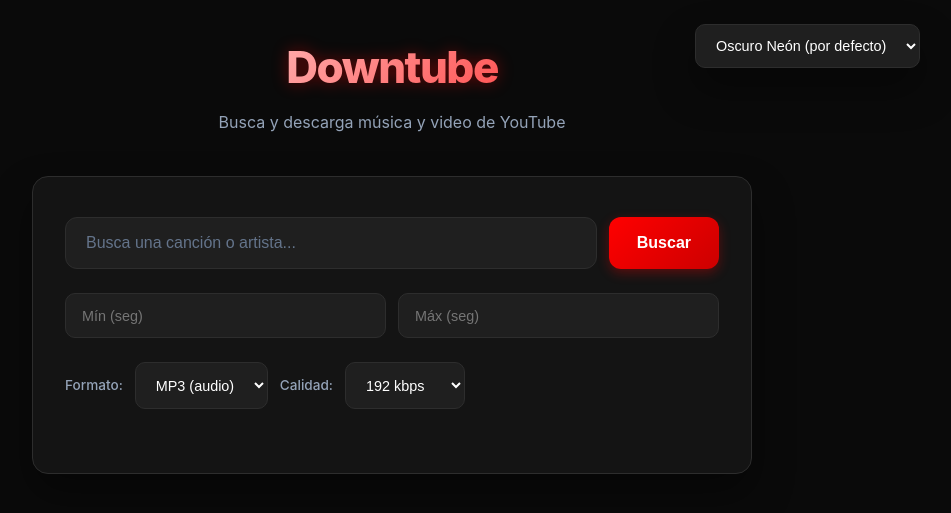
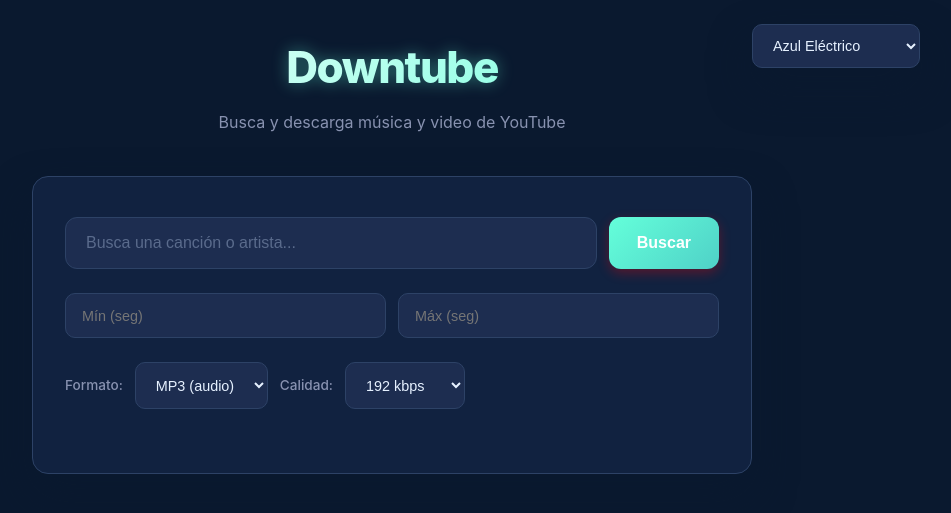
Before and after one commit to yonier-dev/downtube, a Django app: page / in a window 1280 px wide. Shown: the top 513 px of the page, without its empty margins (248-1199 px from the left). Run offline with Django 5.2, Linux system fonts and the light colour scheme.

Commit message:
feat: tema por defecto Azul Eléctrico
- Cambiar tema por defecto de Oscuro Neón a Azul Eléctrico
- Marcar opción Azul Eléctrico como seleccionada en el selector

```diff
--- a/workspace/static/js/app.js
+++ b/workspace/static/js/app.js
@@ -19,8 +19,8 @@ let searchTimeout = null;
 
 // ==================== SELECTOR DE TEMAS (5 OPCIONES) ====================
 
-// Cargar tema guardado o usar el por defecto (vacío = :root Oscuro Neón)
-const savedTheme = localStorage.getItem('theme') || '';
+// Cargar tema guardado o usar el por defecto (Azul Eléctrico)
+const savedTheme = localStorage.getItem('theme') || 'electric-blue';
 if (savedTheme) {
     document.documentElement.setAttribute('data-theme', savedTheme);
 } else {
--- a/workspace/templates/core/index.html
+++ b/workspace/templates/core/index.html
@@ -18,8 +18,8 @@
         <!-- Selector de temas -->
         <div class="theme-selector">
             <select id="themeSelect">
-                <option value="">Oscuro Neón (por defecto)</option>
-                <option value="electric-blue">Azul Eléctrico</option>
+                <option value="">Oscuro Neón</option>
+                <option value="electric-blue" selected>Azul Eléctrico</option>
                 <option value="neon-green">Verde Neón</option>
                 <option value="deep-purple">Púrpura Profundo</option>
                 <option value="light-minimal">Claro Minimalista</option>
```
